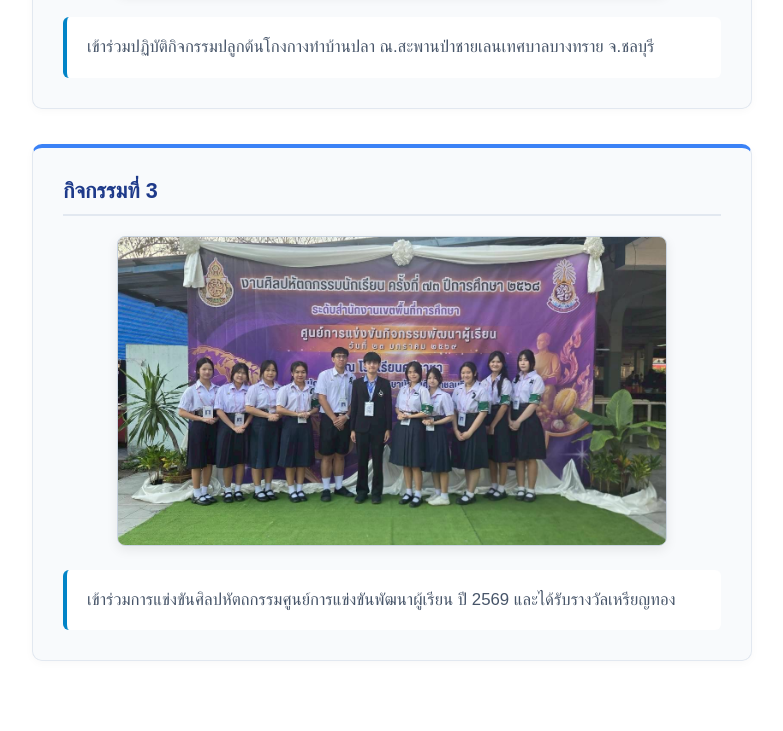
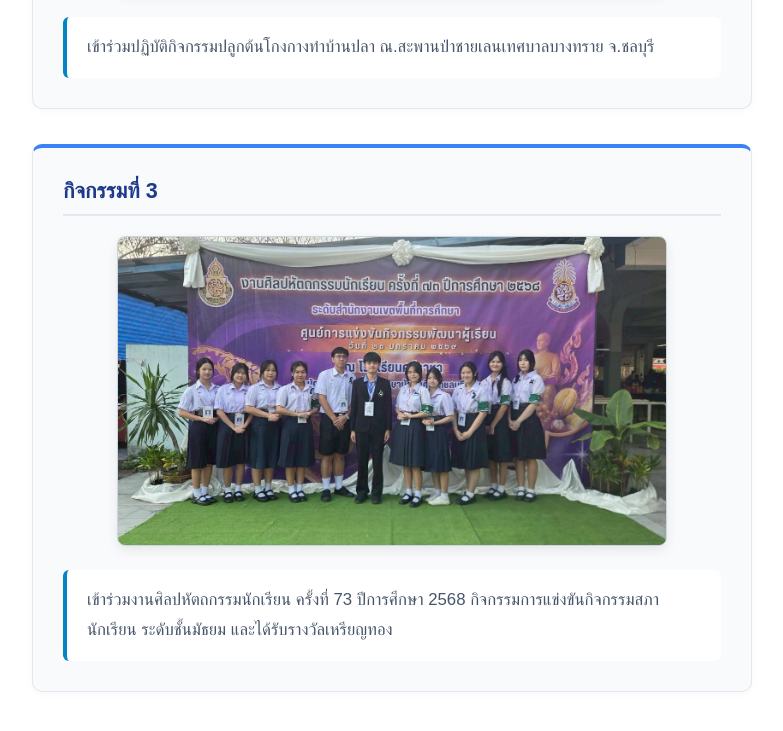
Before and after one commit to 34322Thawanrat/34322thawanrat.github.io, a plain HTML site: page activities.html in a window 1280 px wide. Shown: the part 1391-2122 px from the top of the page, without its empty margins (248-1031 px from the left). Drawn offline with Linux system fonts and the light colour scheme.

Commit message:
Update activities.html

```diff
--- a/activities.html
+++ b/activities.html
@@ -110,7 +110,7 @@
         <div class="activity-img-box">
             <img src="IMG_3391.jpeg" alt="บริจาคของ">
         </div>
-        <p>เข้าร่วมการแข่งขันศิลปหัตถกรรมศูนย์การแข่งขันพัฒนาผู้เรียน ปี 2569 และได้รับรางวัลเหรียญทอง</p>
+        <p>เข้าร่วมงานศิลปหัตถกรรมนักเรียน ครั้งที่ 73 ปีการศึกษา 2568 กิจกรรมการแข่งขันกิจกรรมสภานักเรียน ระดับชั้นมัธยม และได้รับรางวัลเหรียญทอง </p>
     </div>
 
 </div>
```
